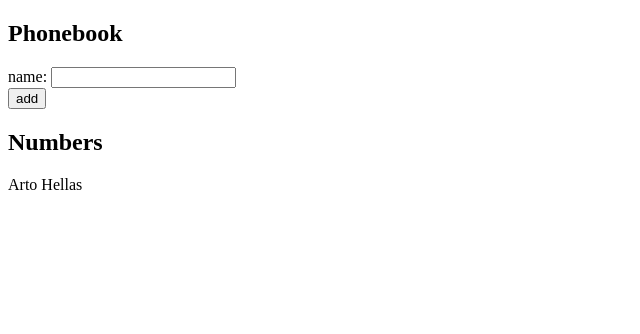
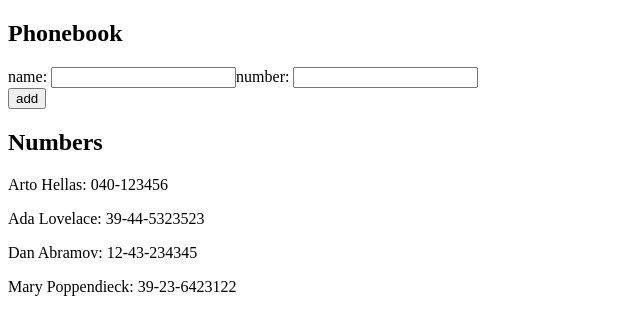
Before and after one commit to zishanx/Helsinki, a React (Vite) app in the folder part2/: page / in a window 1280 px wide. Shown: the top 334 px of the page, without its empty margins (0-640 px from the left). Built offline with nearby package versions, Linux system fonts and the light colour scheme.

Commit message:
Done with 2.8

```diff
--- a/part2/src/App.jsx
+++ b/part2/src/App.jsx
@@ -2,12 +2,20 @@
 
 const App = () => {
   const [persons, setPersons] = useState([
-    { name: 'Arto Hellas' }
+    { name: 'Arto Hellas', number: '040-123456', id: 1 },
+    { name: 'Ada Lovelace', number: '39-44-5323523', id: 2 },
+    { name: 'Dan Abramov', number: '12-43-234345', id: 3 },
+    { name: 'Mary Poppendieck', number: '39-23-6423122', id: 4 }
   ])
   const [newName, setNewName] = useState('')
 
+  const [newNumber, setNewNumber] = useState('')
+
   const addName = (e) => {
     setNewName(e.target.value)
+  }
+  const addNumber = (e) => {
+    setNewNumber(e.target.value)
   }
 
   const handleSubmit = (e) => {
@@ -21,7 +29,8 @@
       }
     }
 
-    setPersons(prev => [...prev, { name: newName }])
+    setPersons(prev => [...prev, { name: newName, number: newNumber }])
+    setNewNumber('')
     setNewName('')
   }
 
@@ -31,13 +40,14 @@
       <form onSubmit={handleSubmit}>
         <div>
           name: <input type='text' value={newName} onChange={addName} />
+          number: <input type='text' value={newNumber} onChange={addNumber} />
         </div>
         <div>
           <button type="submit">add</button>
         </div>
       </form>
       <h2>Numbers</h2>
-      {persons.map(item => <p>{item.name}</p>)}
+      {persons.map(item => <p>{item.name}: {item.number}</p>)}
     </div>
   )
 }
```
